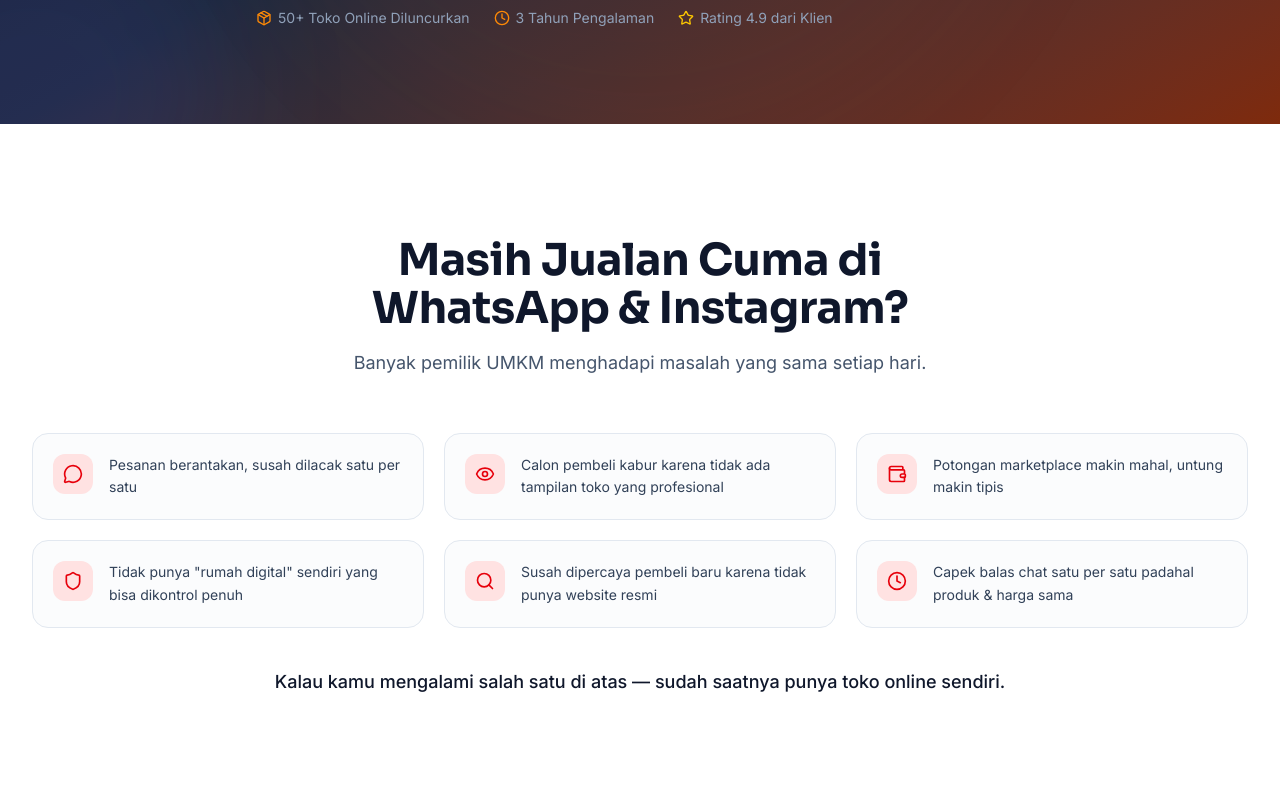
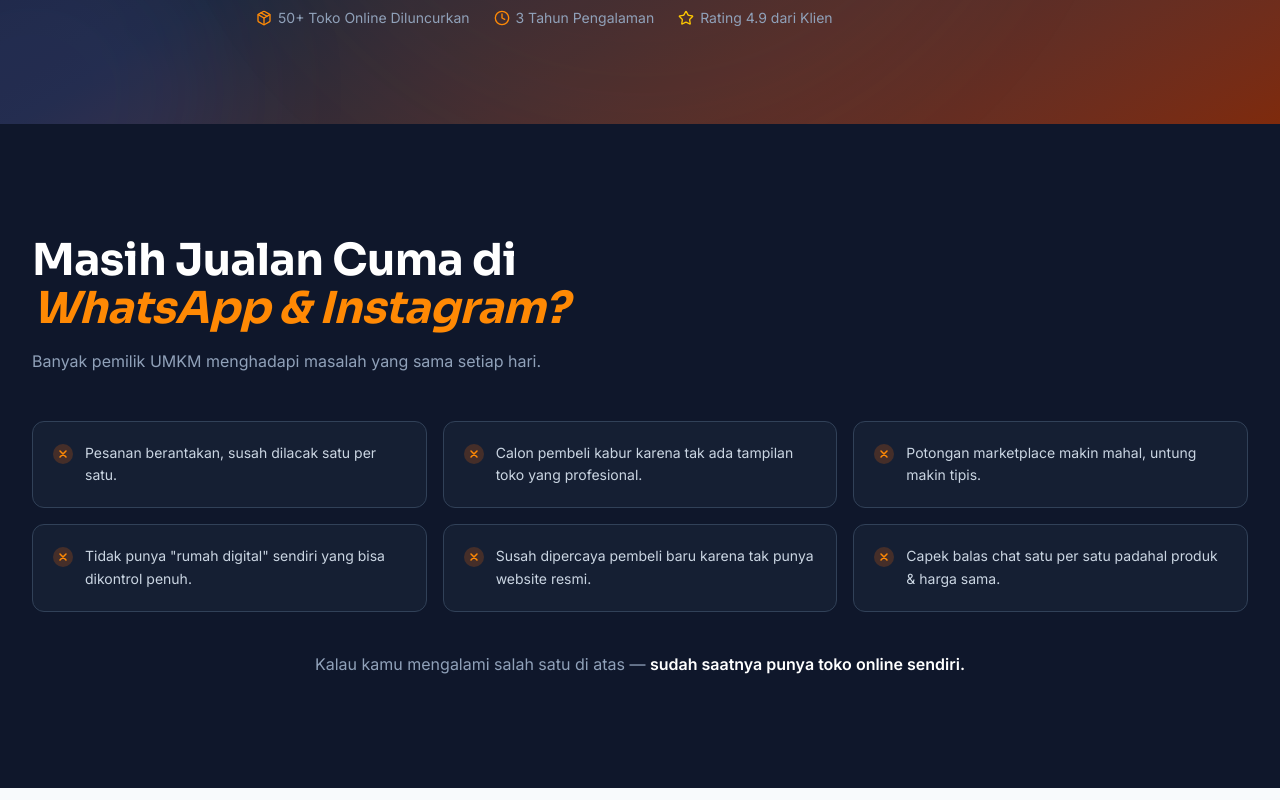
Before and after one commit to ersetdigital-sudo/nexaplus.app, a Next.js app: page /layanan/toko-online in a window 1280 px wide. Shown: the part 620-1420 px from the top of the page. Built offline with nearby package versions, Linux system fonts and the light colour scheme.

Commit message:
feat: redesign problem section - dark bg, orange X icons, matching mockup

```diff
--- a/app/(site)/layanan/toko-online/landing.tsx
+++ b/app/(site)/layanan/toko-online/landing.tsx
@@ -15,7 +15,6 @@ import {
   MessageCircle,
   Clock,
   Wallet,
-  Eye,
   Search,
   Package,
 } from "lucide-react";
@@ -155,41 +154,45 @@ export function TokoOnlineLanding() {
       </section>
 
       {/* ===== PROBLEM ===== */}
-      <Section className="bg-white">
+      <Section className="bg-slate-900">
         <div className="mx-auto max-w-7xl px-5 sm:px-6 lg:px-8">
-          <motion.div variants={fadeUp} className="text-center max-w-2xl mx-auto mb-14">
-            <h2 className="text-3xl font-bold text-slate-900 sm:text-4xl">
-              Masih Jualan Cuma di WhatsApp & Instagram?
+          <motion.div variants={fadeUp} className="max-w-2xl mb-12">
+            <h2 className="text-3xl font-bold text-white sm:text-4xl" style={{ fontFamily: "var(--font-heading)" }}>
+              Masih Jualan Cuma di{" "}
+              <span className="text-orange-400 italic">WhatsApp & Instagram?</span>
             </h2>
-            <p className="mt-4 text-lg text-slate-600">
+            <p className="mt-4 text-base text-slate-400">
               Banyak pemilik UMKM menghadapi masalah yang sama setiap hari.
             </p>
           </motion.div>
 
-          <motion.div variants={stagger} className="grid grid-cols-1 md:grid-cols-2 lg:grid-cols-3 gap-5">
+          <motion.div variants={stagger} className="grid grid-cols-1 sm:grid-cols-2 lg:grid-cols-3 gap-4">
             {[
-              { icon: MessageCircle, text: "Pesanan berantakan, susah dilacak satu per satu" },
-              { icon: Eye, text: "Calon pembeli kabur karena tidak ada tampilan toko yang profesional" },
-              { icon: Wallet, text: "Potongan marketplace makin mahal, untung makin tipis" },
-              { icon: Shield, text: "Tidak punya \"rumah digital\" sendiri yang bisa dikontrol penuh" },
-              { icon: Search, text: "Susah dipercaya pembeli baru karena tidak punya website resmi" },
-              { icon: Clock, text: "Capek balas chat satu per satu padahal produk & harga sama" },
-            ].map((item, i) => (
+              "Pesanan berantakan, susah dilacak satu per satu.",
+              "Calon pembeli kabur karena tak ada tampilan toko yang profesional.",
+              "Potongan marketplace makin mahal, untung makin tipis.",
+              "Tidak punya \"rumah digital\" sendiri yang bisa dikontrol penuh.",
+              "Susah dipercaya pembeli baru karena tak punya website resmi.",
+              "Capek balas chat satu per satu padahal produk & harga sama.",
+            ].map((text, i) => (
               <motion.div
                 key={i}
                 variants={fadeUp}
-                className="flex items-start gap-4 rounded-2xl border border-slate-200 bg-slate-50/50 p-5 hover:border-red-200 hover:bg-red-50/30 transition-colors"
+                className="flex items-start gap-3 rounded-xl border border-slate-700 bg-slate-800/50 p-5"
               >
-                <div className="flex h-10 w-10 shrink-0 items-center justify-center rounded-xl bg-red-100">
-                  <item.icon className="h-5 w-5 text-red-600" />
-                </div>
-                <p className="text-sm text-slate-700 leading-relaxed">{item.text}</p>
+                <span className="flex h-5 w-5 shrink-0 items-center justify-center rounded-full bg-orange-500/20 mt-0.5">
+                  <svg className="h-3 w-3 text-orange-400" fill="none" viewBox="0 0 24 24" stroke="currentColor" strokeWidth={3}>
+                    <path strokeLinecap="round" strokeLinejoin="round" d="M6 18L18 6M6 6l12 12" />
+                  </svg>
+                </span>
+                <p className="text-sm text-slate-300 leading-relaxed">{text}</p>
               </motion.div>
             ))}
           </motion.div>
 
-          <motion.p variants={fadeUp} className="mt-10 text-center text-lg font-medium text-slate-900">
-            Kalau kamu mengalami salah satu di atas — sudah saatnya punya toko online sendiri.
+          <motion.p variants={fadeUp} className="mt-10 text-center text-base text-slate-400">
+            Kalau kamu mengalami salah satu di atas —{" "}
+            <span className="font-semibold text-white">sudah saatnya punya toko online sendiri.</span>
           </motion.p>
         </div>
       </Section>
```
